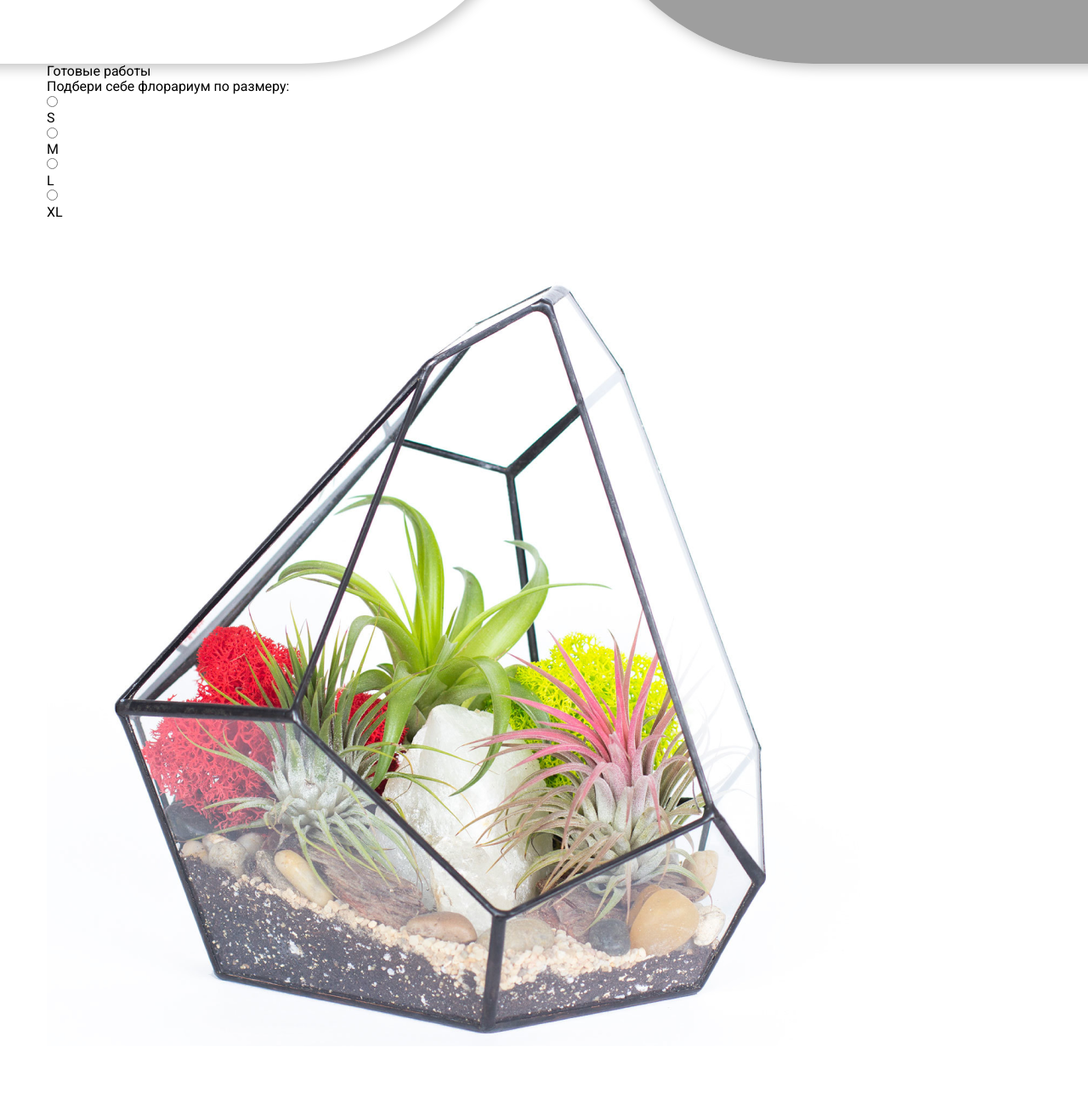
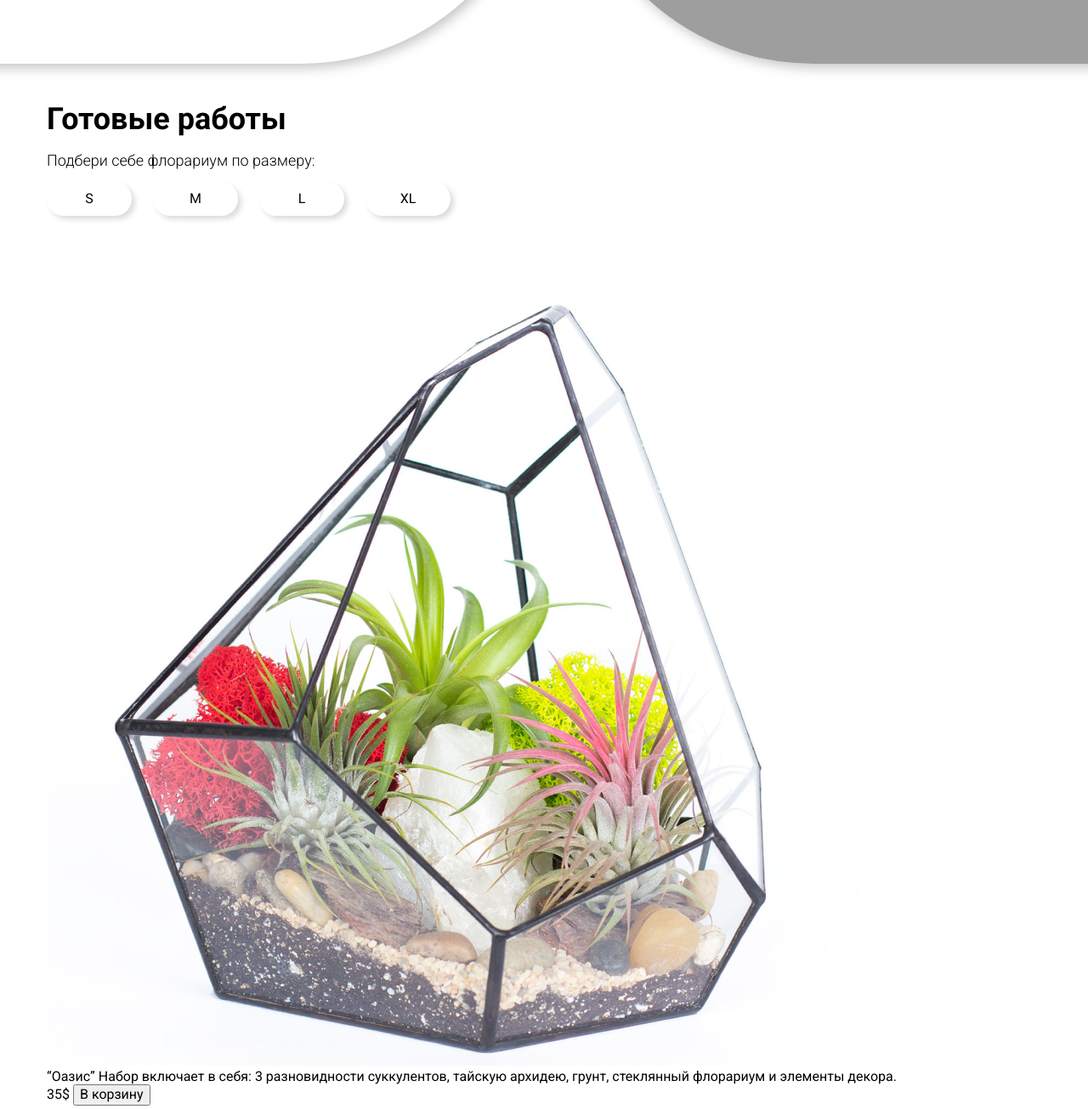
Before and after one commit to Fugen1103/test-page, a plain HTML site: page index.html in a window 1280 px wide. Shown: the part 598-1903 px from the top of the page at 85% size. Before the commit the page ends 1833 px from the top, so only its background shows below. Drawn offline with Linux system fonts and the light colour scheme; grey boxes are pictures that could not be loaded.

Commit message:
Add files via upload

```diff
--- a/css/style.css
+++ b/css/style.css
@@ -45,6 +45,12 @@ a {
     max-width: 1170px;
     width: 95%;
     margin: 0 auto;
+}
+
+.section-title {
+    font-weight: bold;
+    font-size: 36px;
+    line-height: 131.19%;
 }
 
 .header {
@@ -352,3 +358,52 @@ a {
         align-self: flex-end;
     }
 }
+
+.works {
+    padding-top: 42px;
+    padding-bottom: 68px;
+}
+
+.works__subtitle {
+    font-weight: 300;
+    font-size: 18px;
+    line-height: 131.19%;
+    margin: 13px 0px;
+}
+
+.works__size-list {
+    display: flex;
+    margin-bottom: 28px;
+}
+
+.works__size-item {
+    margin-right: 25px;
+    cursor: pointer;
+    position: relative;
+}
+
+.works__size-btn {
+    position: absolute;
+    top: 0;
+    left: -9999px;
+}
+
+.works__size-fake {
+    width: 100px;
+    height: 40px;
+    box-shadow: 4px 4px 6px rgba(0, 0, 0, 0.14);
+    background: #FFFFFF;
+    border-radius: 50px;
+    -webkit-border-radius: 50px;
+    -moz-border-radius: 50px;
+    -ms-border-radius: 50px;
+    -o-border-radius: 50px;
+    display: flex;
+    justify-content: center;
+    align-items: center;
+    cursor: pointer;
+}
+
+.works__size-btn:checked+.works__size-fake {
+    background: #FFBF42;
+}
--- a/index.html
+++ b/index.html
@@ -125,7 +125,55 @@
                                 <a href="#" class="works__product">
                                     <img src="img/finished_work/oazis.png" alt="Оазис" class="works__img">
                                 </a>
-                                <div class="works__product-info"></div>
+                                <div class="works__product-info">
+                                    <a href="#" class="works__product-name">
+                                        “Оазис”
+                                    </a>
+                                    <a href="#" class="works__product-desc">
+                                        Набор включает в себя: 3 разновидности суккулентов, тайскую архидею, грунт,
+                                        стеклянный флорариум и элементы декора.
+                                    </a>
+                                    <div class="works__product-footer">
+                                        <span class="works__price">35$</span>
+                                        <button class="in-cart">В корзину</button>
+                                    </div>
+                                </div>
+                            </li>
+                            <li class="works__item">
+                                <a href="#" class="works__product">
+                                    <img src="img/finished_work/oazis.png" alt="Оазис" class="works__img">
+                                </a>
+                                <div class="works__product-info">
+                                    <a href="#" class="works__product-name">
+                                        “Оазис”
+                                    </a>
+                                    <a href="#" class="works__product-desc">
+                                        Набор включает в себя: 3 разновидности суккулентов, тайскую архидею, грунт,
+                                        стеклянный флорариум и элементы декора.
+                                    </a>
+                                    <div class="works__product-footer">
+                                        <span class="works__price">35$</span>
+                                        <button class="in-cart">В корзину</button>
+                                    </div>
+                                </div>
+                            </li>
+                            <li class="works__item">
+                                <a href="#" class="works__product">
+                                    <img src="img/finished_work/oazis.png" alt="Оазис" class="works__img">
+                                </a>
+                                <div class="works__product-info">
+                                    <a href="#" class="works__product-name">
+                                        “Оазис”
+                                    </a>
+                                    <a href="#" class="works__product-desc">
+                                        Набор включает в себя: 3 разновидности суккулентов, тайскую архидею, грунт,
+                                        стеклянный флорариум и элементы декора.
+                                    </a>
+                                    <div class="works__product-footer">
+                                        <span class="works__price">35$</span>
+                                        <button class="in-cart">В корзину</button>
+                                    </div>
+                                </div>
                             </li>
                         </ul>
                     </div>
```
